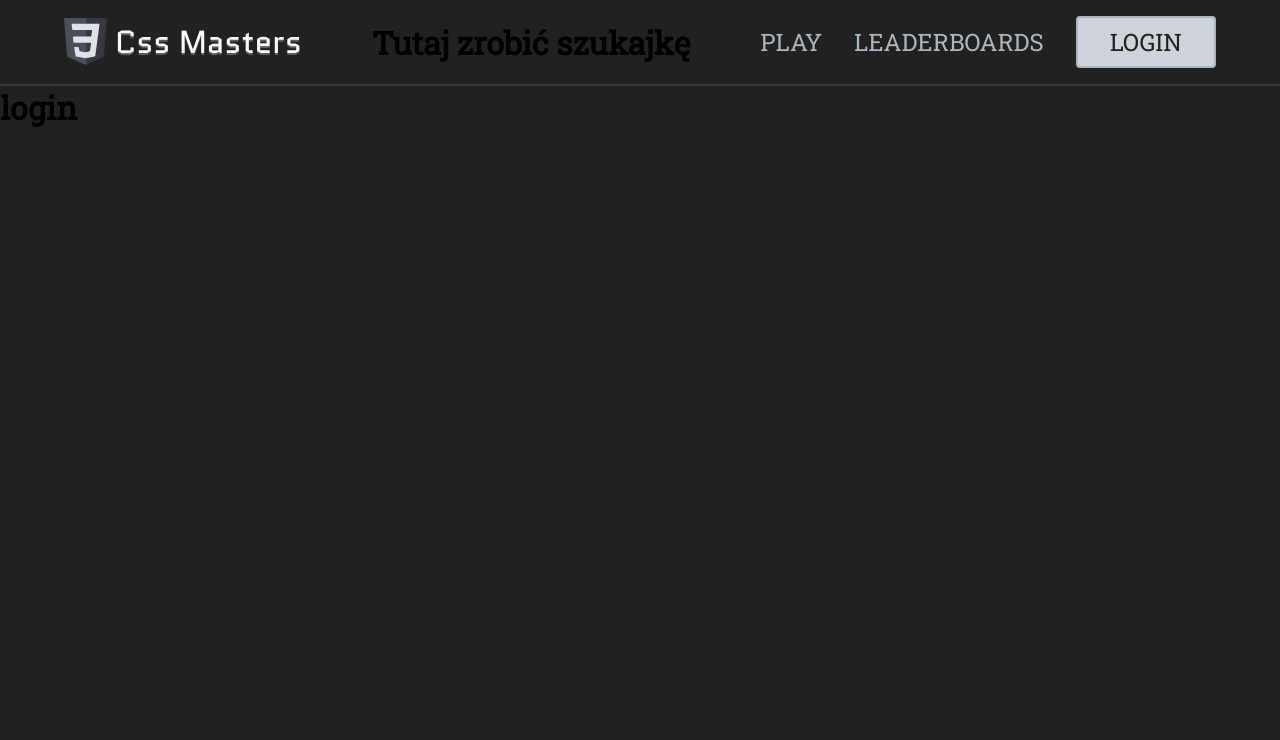
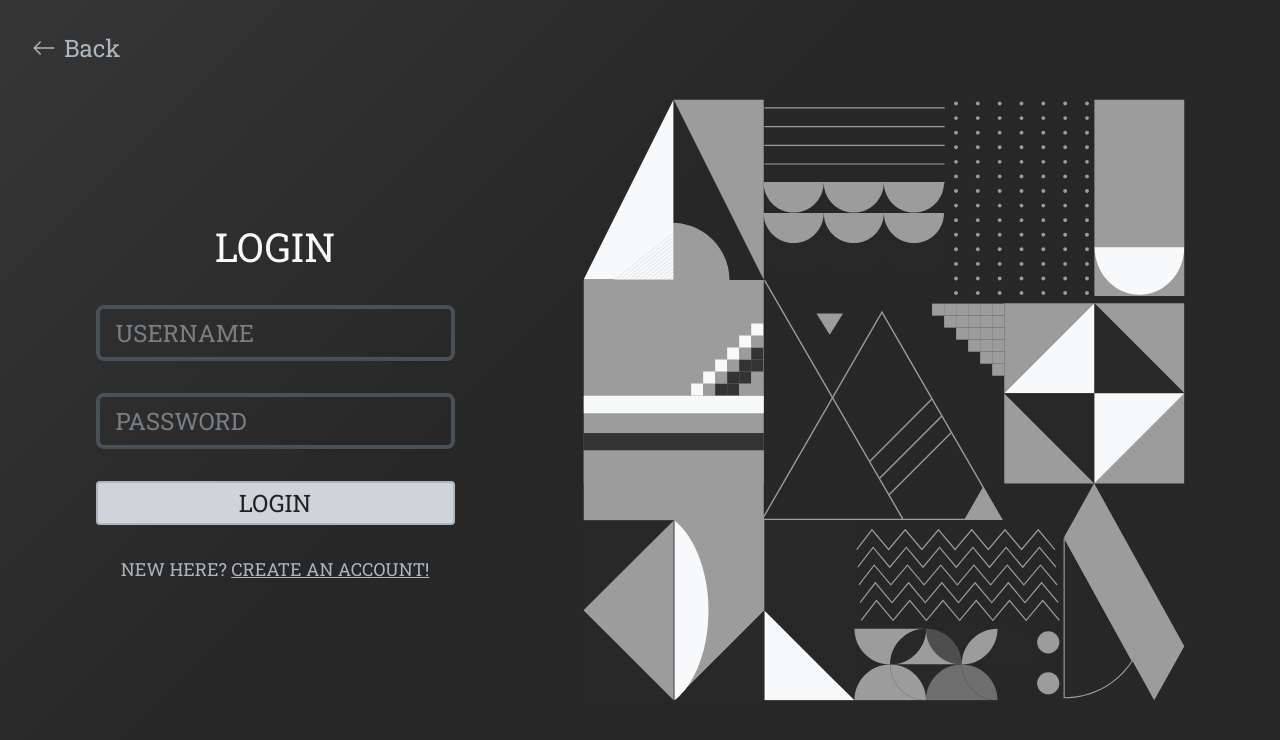
Before and after one commit to Majkipl27/Css-Masters, a React (Create React App) app: page /login in a window 1280 px wide. Shown: the top 740 px of the page. Built offline with nearby package versions, Linux system fonts and the light colour scheme; the HTML template or start-up script is replaced by a standard one.

Commit message:
Added login and register sites, added button components

```diff
--- a/package.json
+++ b/package.json
@@ -11,6 +11,7 @@
     "@types/react": "^18.2.20",
     "@types/react-dom": "^18.2.7",
     "react": "^18.2.0",
+    "react-bootstrap-icons": "^1.10.3",
     "react-dom": "^18.2.0",
     "react-router-dom": "^6.15.0",
     "react-scripts": "5.0.1",
--- a/src/Components/Button.module.css
+++ b/src/Components/Button.module.css
@@ -2,13 +2,15 @@
     display: flex;
     align-items: center;
     justify-content: center;
-    padding: .5rem 2rem;
+    padding: .25rem 2rem;
     appearance: none;
     border-radius: .25rem;
     font-family: 'Roboto Slab', serif;
     text-transform: uppercase;
     font-size: 1.5rem;
     text-decoration: none;
+    cursor: pointer;
+    box-sizing: border-box;
 }
 
 .button {
--- /dev/null
+++ b/src/Components/Input.module.css
@@ -0,0 +1,26 @@
+.input {
+  display: flex;
+  width: 100%;
+  padding: 0.5rem 1rem;
+  justify-content: space-between;
+  align-items: center;
+  border-radius: 0.5rem;
+  border: 0.25rem solid #495057;
+  background: transparent;
+  font-size: 1.5rem;
+  color: var(--font-alt);
+  appearance: none;
+  font-family: "Roboto Slab", serif;
+  box-sizing: border-box;
+}
+
+.input:active,
+.input:focus {
+  outline: none;
+}
+
+::placeholder {
+  color: var(--font-alt);
+  opacity: 0.6;
+  text-transform: uppercase;
+}
--- /dev/null
+++ b/src/Components/Input.tsx
@@ -0,0 +1,23 @@
+import classes from "./Input.module.css";
+import { forwardRef } from "react";
+
+interface InputProps {
+    type?: string;
+    placeholder: string;
+    className?: string;
+    value?: string;
+    onChange?: (event: React.ChangeEvent<HTMLInputElement>) => void;
+}
+
+export default forwardRef(function Input({type, placeholder, className, value, onChange}: InputProps, ref: React.Ref<HTMLInputElement>) {
+    return (
+      <input
+        ref={ref}
+        className={`${classes.input} ${className || ""}`}
+        type={type || "text"}
+        placeholder={placeholder}
+        defaultValue={value}
+        onChange={onChange}
+      />
+    );
+});
--- /dev/null
+++ b/src/Sites/Auth/Login/Login.module.css
@@ -0,0 +1,67 @@
+.main {
+    width: 100%;
+    height: 100%;
+    display: flex;
+    justify-content: center;
+    align-items: center;
+    gap: 8rem;
+    position: relative;
+    background: linear-gradient(135deg, rgba(62, 62, 62, 0.72) 0%, rgba(40, 40, 40, 0.90) 41.67%);
+}
+
+.return {
+    display: flex;
+    align-items: center;
+    justify-content: center;
+    gap: .5rem;
+    font-size: 1.5rem;
+    color: var(--font-alt);
+    font-weight: 400;
+    cursor: pointer;
+    position: absolute;
+    top: 2rem;
+    left: 2rem;
+    text-decoration: none;
+}
+
+.return:hover {
+    text-decoration: underline;
+}
+
+.loginSide {
+    display: flex;
+    flex-direction: column;
+    justify-content: center;
+    align-items: center;
+    gap: 2rem;
+    min-width: 20%;
+    width: fit-content;
+}
+
+.loginSide > button {
+    width: 100%;
+}
+
+.loginSide h2 {
+    font-size: 2.5rem;
+    color: var(--font-clr);
+    font-family: 'Roboto Slab', serif;
+    font-weight: 400;
+    text-transform: uppercase;
+}
+
+.loginSide p {
+    font-size: 1.125rem;
+    color: var(--font-alt);
+    font-family: 'Roboto Slab', serif;
+    font-weight: 400;
+    text-transform: uppercase;
+}
+
+.loginSide a {
+    color: var(--font-alt);
+}
+
+.loginSide a:hover {
+    text-decoration: none;
+}
--- /dev/null
+++ b/src/Sites/Auth/Login/Login.tsx
@@ -0,0 +1,27 @@
+import classes from "./Login.module.css";
+import { ArrowLeft } from "react-bootstrap-icons";
+import { Link } from "react-router-dom";
+import Input from "../../../Components/Input";
+import Button from "../../../Components/Button";
+import BgImage from "../Graphics/BgImage.svg";
+
+export default function Login() {
+  return (
+    <div className={classes.main}>
+      <Link to="/" className={classes.return}>
+        <ArrowLeft />
+        Back
+      </Link>
+      <div className={classes.loginSide}>
+        <h2>Login</h2>
+        <Input placeholder="Username" />
+        <Input placeholder="Password" />
+        <Button type="default">Login</Button>
+        <p>
+          New here? <Link to="/register">Create an Account!</Link>
+        </p>
+      </div>
+      <img src={BgImage} alt="" />
+    </div>
+  );
+}
--- /dev/null
+++ b/src/Sites/Auth/Register/Register.module.css
@@ -0,0 +1,101 @@
+.main {
+  width: 100%;
+  height: 100%;
+  display: flex;
+  justify-content: center;
+  align-items: center;
+  gap: 8rem;
+  position: relative;
+  background: linear-gradient(
+    135deg,
+    rgba(62, 62, 62, 0.72) 0%,
+    rgba(40, 40, 40, 0.9) 41.67%
+  );
+}
+
+.return {
+  display: flex;
+  align-items: center;
+  justify-content: center;
+  gap: 0.5rem;
+  font-size: 1.5rem;
+  color: var(--font-alt);
+  font-weight: 400;
+  cursor: pointer;
+  position: absolute;
+  top: 2rem;
+  left: 2rem;
+  text-decoration: none;
+}
+
+.return:hover {
+  text-decoration: underline;
+}
+
+.registerSide {
+  display: flex;
+  flex-direction: column;
+  justify-content: center;
+  align-items: center;
+  gap: 2rem;
+  min-width: 20%;
+  width: fit-content;
+}
+
+.registerSide > button {
+  width: 100%;
+}
+
+.registerSide h2 {
+  font-size: 2.5rem;
+  color: var(--font-clr);
+  font-family: "Roboto Slab", serif;
+  font-weight: 400;
+  text-transform: uppercase;
+}
+
+.registerSide p,
+.registerSide label {
+  font-size: 1.125rem;
+  color: var(--font-alt);
+  font-family: "Roboto Slab", serif;
+  font-weight: 400;
+  text-transform: uppercase;
+}
+
+.registerSide a {
+  color: var(--font-alt);
+}
+
+.registerSide a:hover {
+  text-decoration: none;
+}
+
+.main img {
+  rotate: 180deg;
+}
+
+.checkboxFlex {
+  display: flex;
+  align-items: center;
+  gap: 1rem;
+  width: 100%;
+}
+
+.checkboxFlex input {
+  width: 1.5rem;
+  height: 1.5rem;
+  appearance: none;
+  border: 0.125rem solid var(--font-alt);
+  border-radius: 0.5rem;
+  cursor: pointer;
+}
+
+.checkboxFlex label {
+  cursor: pointer;
+}
+
+.checkboxFlex input:checked {
+  border-color: #b6963f;
+  background-color: #e9c04f;
+}
--- /dev/null
+++ b/src/Sites/Auth/Register/Register.tsx
@@ -0,0 +1,33 @@
+import classes from "./Register.module.css";
+import { ArrowLeft } from "react-bootstrap-icons";
+import { Link } from "react-router-dom";
+import Input from "../../../Components/Input";
+import Button from "../../../Components/Button";
+import BgImage from "../Graphics/BgImage.svg";
+
+export default function Register() {
+  return (
+    <div className={classes.main}>
+      <Link to="/" className={classes.return}>
+        <ArrowLeft />
+        Back
+      </Link>
+      <img src={BgImage} alt="" />
+      <div className={classes.registerSide}>
+        <h2>Register</h2>
+        <Input placeholder="Username" />
+        <Input placeholder="E-Mail" type="email" />
+        <Input placeholder="Password" type="password" />
+        <Input placeholder="Repeat Password" type="password" />
+        <div className={classes.checkboxFlex}>
+          <input type="checkbox" id="terms" />
+          <label htmlFor="terms">I accept <Link to="/terms">Terms of serwice</Link></label>
+        </div>
+        <Button type="default">Register</Button>
+        <p>
+          GOT an account Already? <Link to="/login">Login!</Link>
+        </p>
+      </div>
+    </div>
+  );
+}
--- a/src/Sites/LandingPage/LandingPage.module.css
+++ b/src/Sites/LandingPage/LandingPage.module.css
@@ -1,7 +1,7 @@
 .main {
   display: flex;
   width: 100%;
-  height: calc(100% - 86px);
+  height: calc(100% - 82px);
   background: var(--main-grad);
   align-items: center;
   justify-content: space-around;
```
Also changed, not shown: src/App.tsx (+6 -3 lines), src/Sites/Auth/Graphics/BgImage.svg (added), 1 other file (tests, documents, lock files or other folders).
